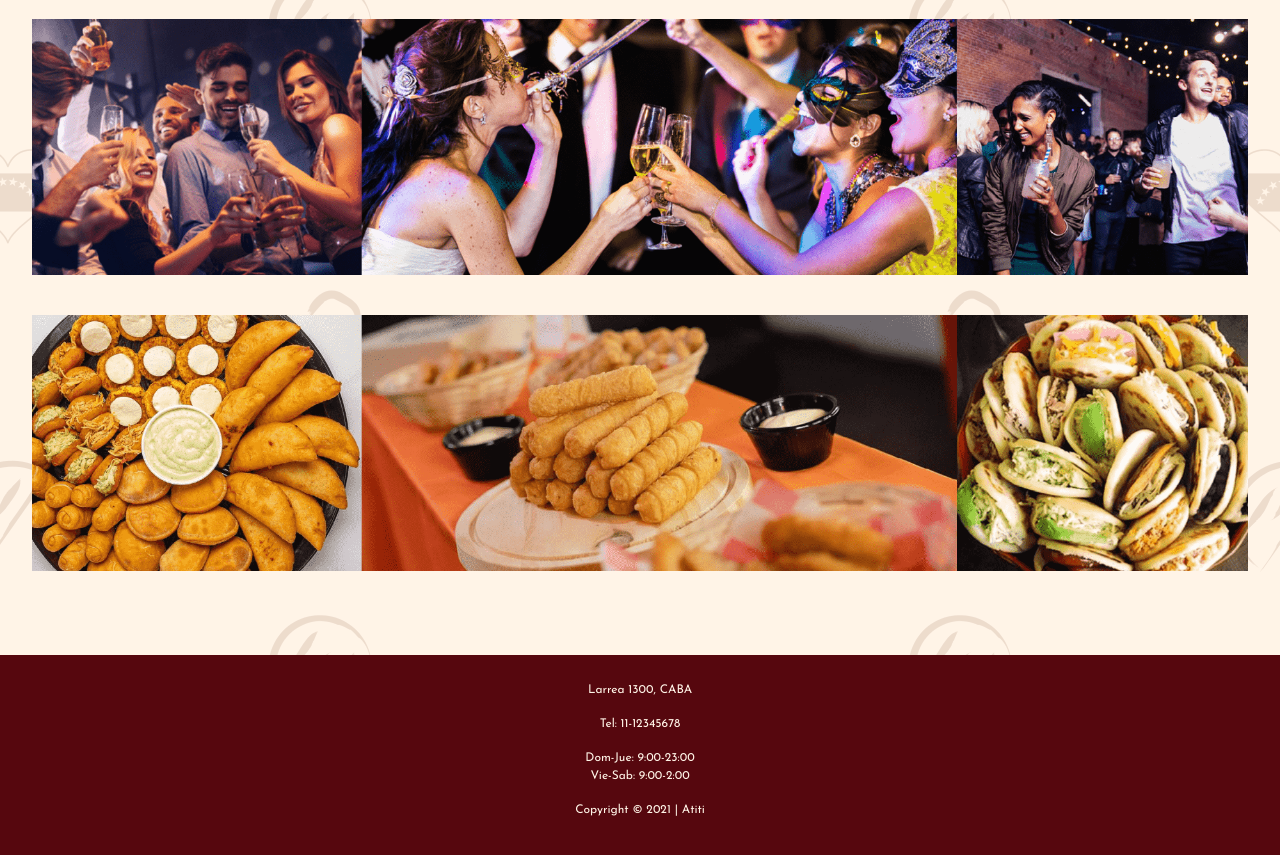
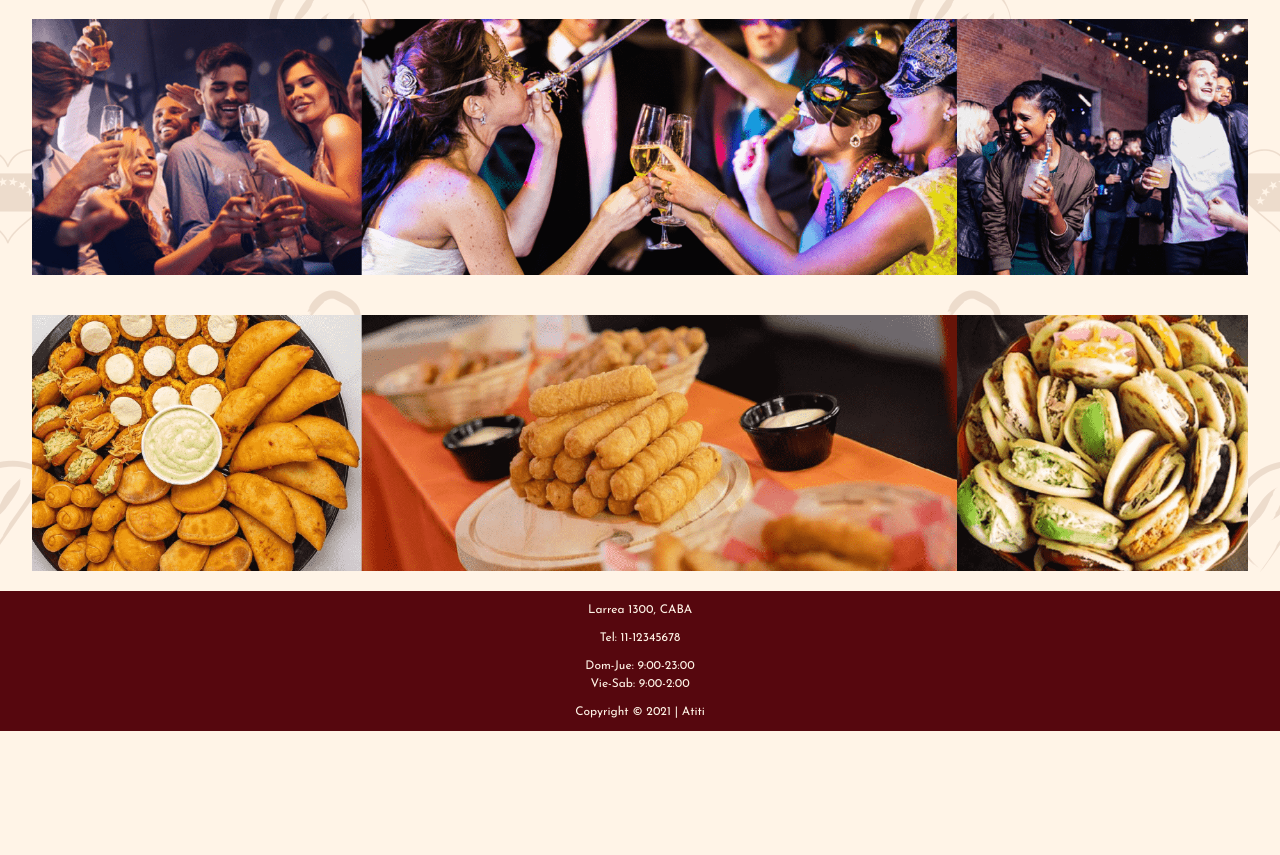
Before and after one commit to paulyatim/Atiti, a website: page index.html in a window 1280 px wide. Shown: the part 673-1528 px from the top of the page. After the commit the page ends 1404 px from the top, so only its background shows below. Drawn offline with nearby package versions, Linux system fonts and the light colour scheme.

Commit message:
Edite el padding de los pies de pagina

```diff
--- a/scss/styles.scss
+++ b/scss/styles.scss
@@ -51,12 +51,13 @@ header {
 footer {
     text-align: center;
     font-size: 12px;
-    margin-top: 5vw;
     background-color: $vinotinto;
     color: $crema;
     height: fit-content;
-    padding: 2vw;
     grid-area: footer;
+    p {
+        margin: 10px;
+    }
 }
 /* Estilo de la barra de navegación */
 nav {
```
Also changed, not shown: css/styles.css.
